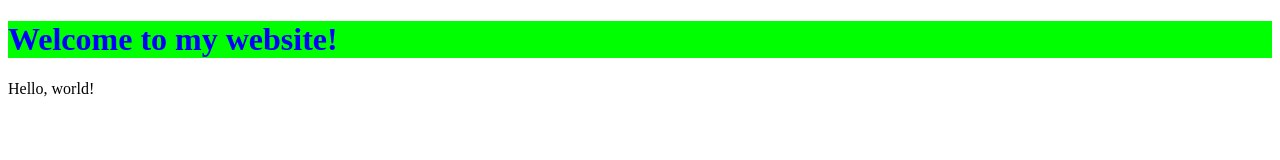
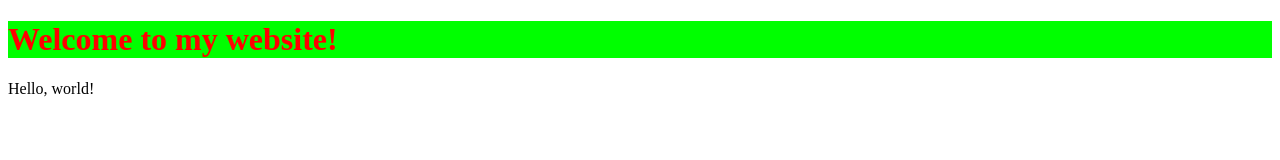
Before and after one commit to funkacer/Cs50w, a plain HTML site: page test.html in a window 1280 px wide. Drawn offline with Linux system fonts and the light colour scheme.

Commit message:
Next Styling

```diff
--- a/test.html
+++ b/test.html
@@ -4,7 +4,7 @@
     	<title>Hello!</title>
         <style>
             h1 {background-color: lime;
-            color: blue;}
+            color: red;}
         </style>
     </head>
     <body>
```
